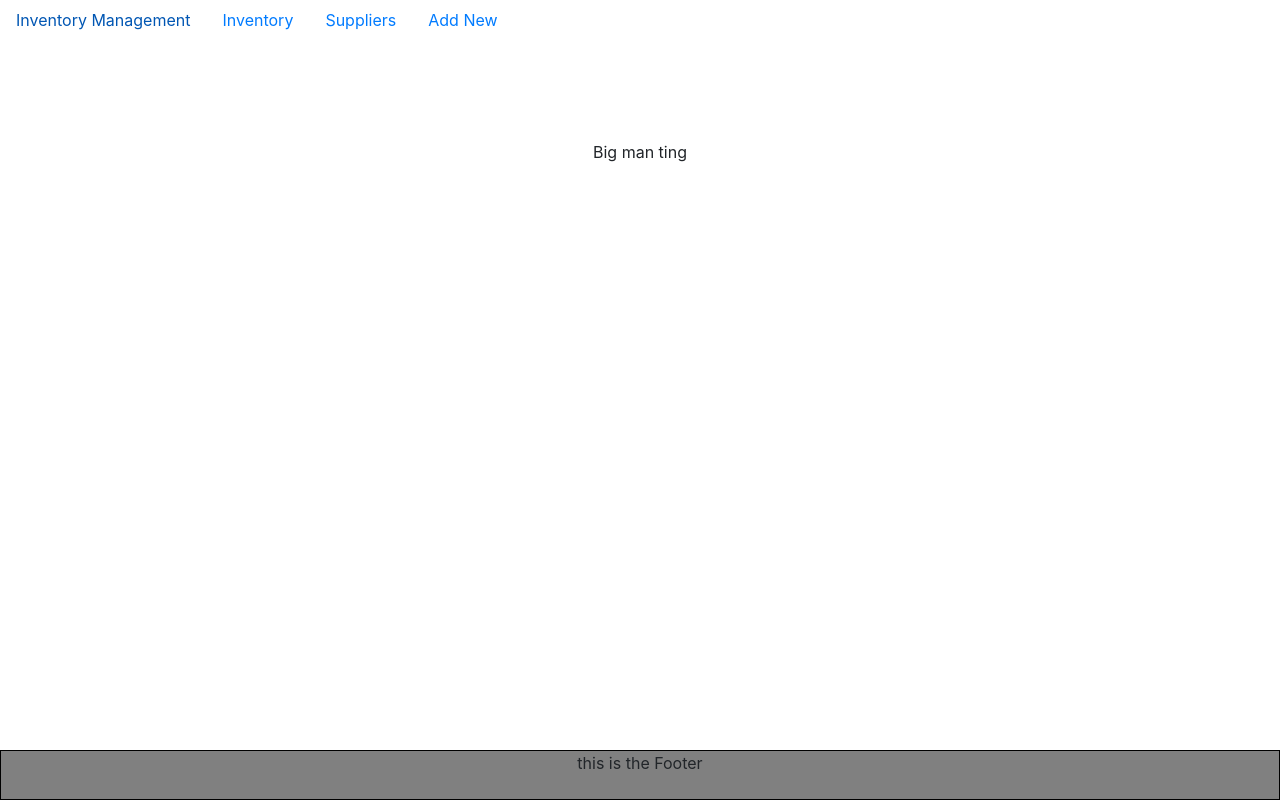
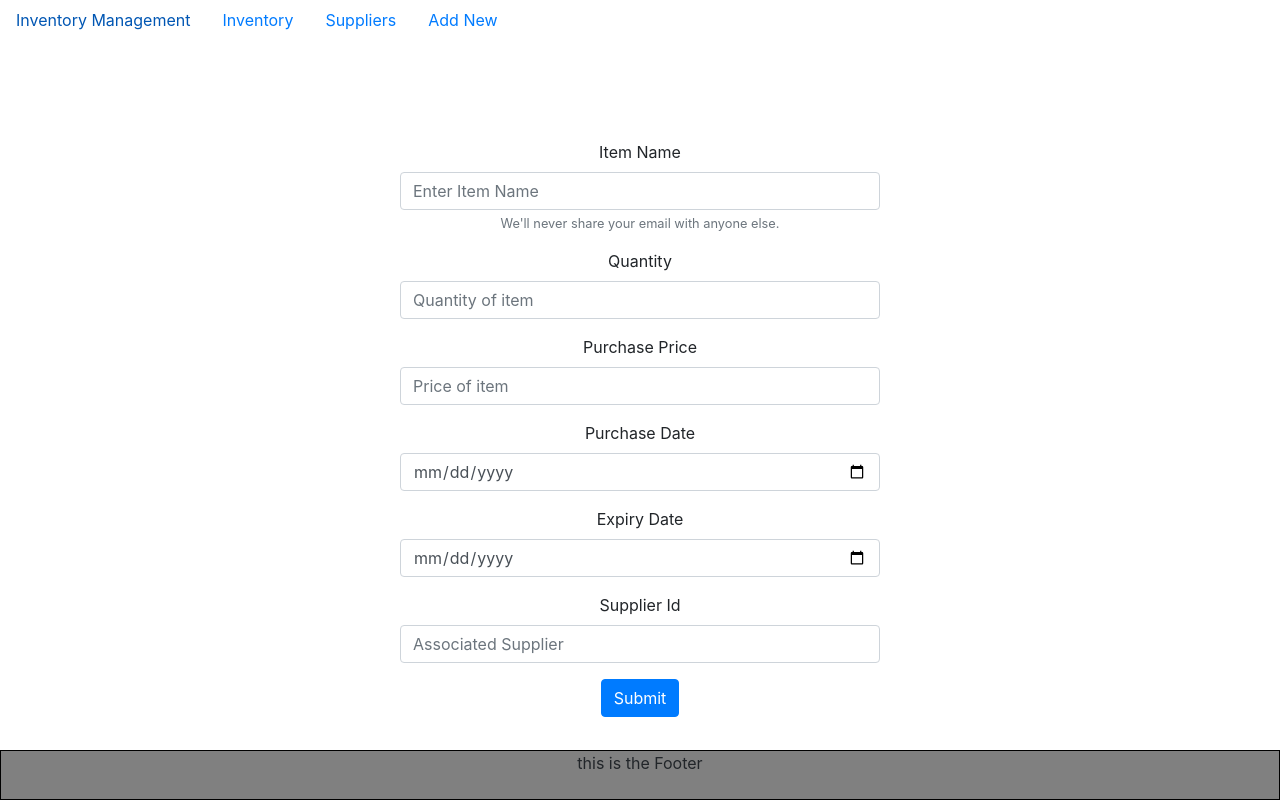
Before and after one commit to rfrosty/lucky_chin, a React (Create React App) app: page /addNew in a window 1280 px wide. Built offline with nearby package versions, Linux system fonts and the light colour scheme.

Commit message:
add new form created

```diff
--- a/src/App.css
+++ b/src/App.css
@@ -43,3 +43,10 @@
   min-height: 100px;
   padding-bottom: 100px;
 }
+
+.formControl {
+  padding-left: 400px;
+  padding-right: 400px;
+
+
+}
--- a/src/components/addNew/addNew.js
+++ b/src/components/addNew/addNew.js
@@ -1,11 +1,48 @@
 import React from 'react';
+import { Form, Button } from 'react-bootstrap';
+
 
 
 function addNew(){
     return(
+    <Form className="formControl">
+        <Form.Group controlId="formBasicEmail">
+            <Form.Label>Item Name</Form.Label>
+            <Form.Control type="text" placeholder="Enter Item Name" />
+            <Form.Text className="text-muted">
+            We'll never share your email with anyone else.
+            </Form.Text>
+        </Form.Group>
 
-        <p>Big man ting</p>
+        <Form.Group controlId="formBasicPassword">
+            <Form.Label>Quantity</Form.Label>
+            <Form.Control type="number" placeholder="Quantity of item" />
+        </Form.Group>
 
+        <Form.Group controlId="formBasicPassword">
+            <Form.Label>Purchase Price</Form.Label>
+            <Form.Control type="number" placeholder="Price of item" />
+        </Form.Group>
+        <Form.Group controlId="formBasicPassword">
+            <Form.Label>Purchase Date</Form.Label>
+            <Form.Control type="date" placeholder="Purchase of item" />
+        </Form.Group>
+
+
+        <Form.Group controlId="formBasicPassword">
+            <Form.Label>Expiry Date</Form.Label>
+            <Form.Control type="date" placeholder="EOD of item" />
+        </Form.Group>
+        <Form.Group controlId="formBasicPassword">
+            <Form.Label>Supplier Id</Form.Label>
+            <Form.Control type="number" placeholder="Associated Supplier" />
+        </Form.Group>
+
+
+        <Button variant="primary" type="submit">
+            Submit
+        </Button>
+    </Form>
     );
 }
 
--- a/src/components/inventory/Inventory.js
+++ b/src/components/inventory/Inventory.js
@@ -9,15 +9,18 @@ function Inventory(){
       <th>#</th>
       <th>Item Name</th>
       <th>Quantity</th>
-      <th>Purchase Price</th>
+      <th>Purchase Price/unit</th>
+      <th>Purchase Date</th>
+      <td>Expiry Date</td>
+      <td>Supplier Id</td>
     </tr>
   </thead>
   <tbody>
     <tr>
       <td>1</td>
-      <td>Mark</td>
-      <td>Otto</td>
-      <td>@mdo</td>
+      <td>Eggs</td>
+      <td>54</td>
+      <td>1</td>
     </tr>
     <tr>
       <td>2</td>
@@ -27,7 +30,8 @@ function Inventory(){
     </tr>
     <tr>
       <td>3</td>
-      <td colSpan="2">Larry the Bird</td>
+      <td>Larry the Bird</td>
+      <td>@twitter</td>
       <td>@twitter</td>
     </tr>
   </tbody>
```
